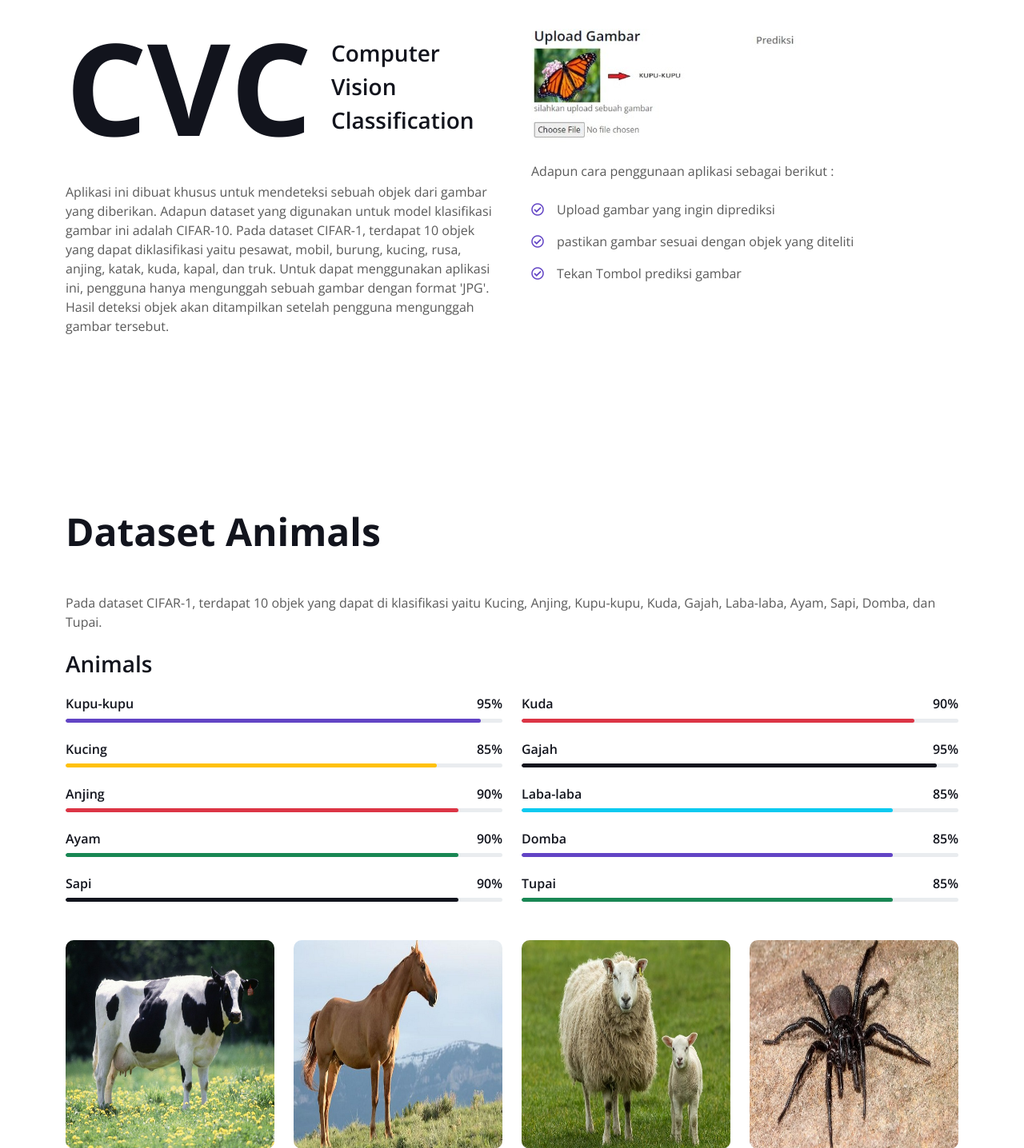
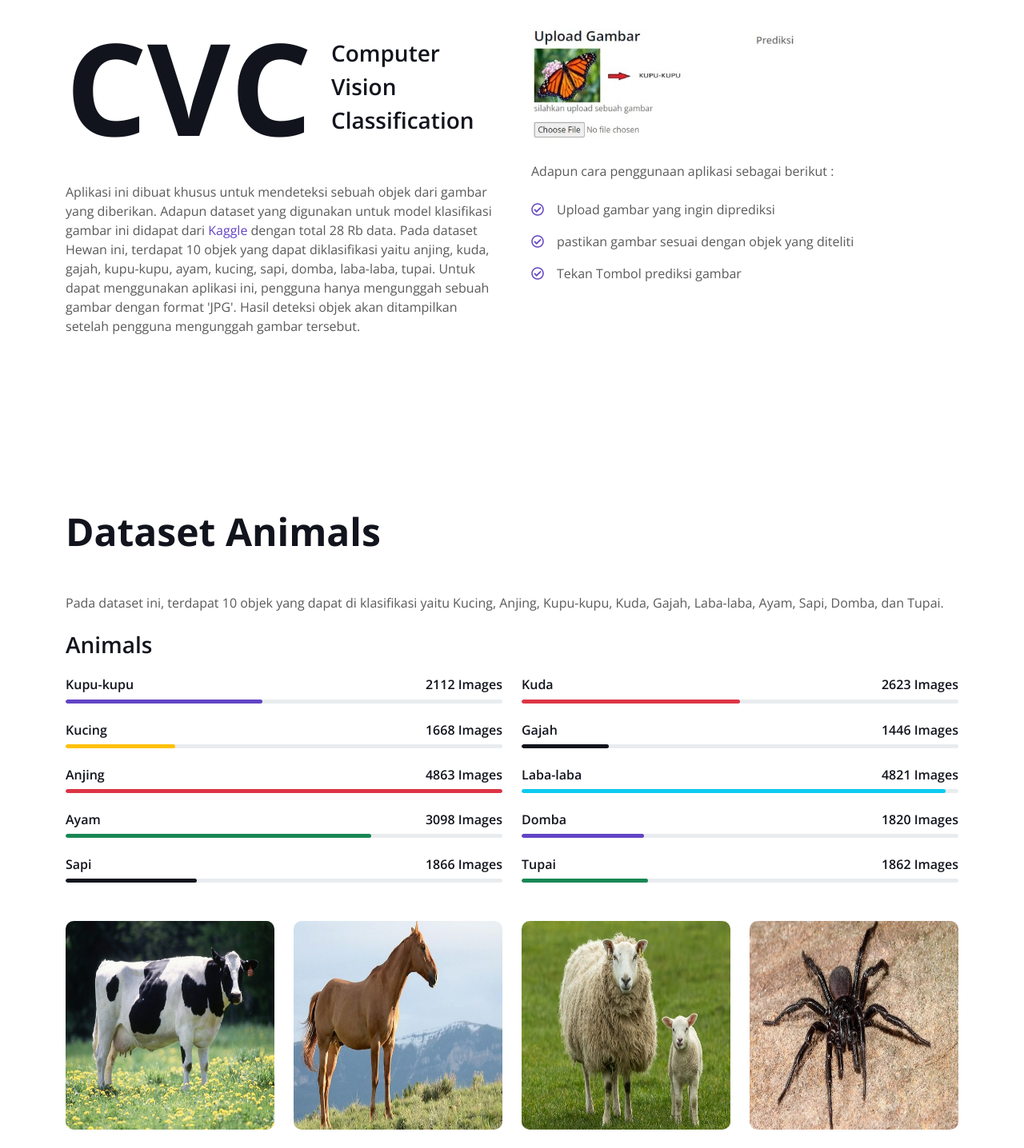
Before and after one commit to Nurrofimutaqin/ujianpraktik, a Flask app: page / in a window 1280 px wide. Shown: the part 799-2235 px from the top of the page at 80% size. Run offline with Flask 2, Linux system fonts and the light colour scheme; some libraries are stand-ins or nearby versions.

Commit message:
deskripsi aplikasi

```diff
--- a/templates/index.html
+++ b/templates/index.html
@@ -128,10 +128,10 @@
                         <h3 class="lh-base mb-0">Computer Vision Classification</h3>
                     </div>
                     <p class="mb-4">Aplikasi ini dibuat khusus untuk mendeteksi sebuah objek dari gambar yang diberikan.
-                        Adapun dataset yang digunakan untuk model klasifikasi gambar ini adalah CIFAR-10.
-                        Pada dataset CIFAR-1, terdapat 10 objek yang dapat diklasifikasi yaitu pesawat, mobil, burung,
-                        kucing,
-                        rusa, anjing, katak, kuda, kapal, dan truk.
+                        Adapun dataset yang digunakan untuk model klasifikasi gambar ini didapat dari
+                        <a href="https://www.kaggle.com/datasets/alessiocorrado99/animals10">Kaggle</a> dengan total 28 Rb data.
+                        Pada dataset Hewan ini, terdapat 10 objek yang dapat diklasifikasi yaitu anjing, kuda, gajah, kupu-kupu,
+                        ayam, kucing, sapi, domba, laba-laba, tupai.
                         Untuk dapat menggunakan aplikasi ini, pengguna hanya mengunggah sebuah gambar dengan format
                         'JPG'.
                         Hasil deteksi objek akan ditampilkan setelah pengguna mengunggah gambar tersebut.
@@ -168,7 +168,7 @@
             <div class="row g-4">
                 <div class="col-lg-12 wow fadeInUp" data-wow-delay="0.1s">
                     <h1 class="display-5 mb-5">Dataset Animals</h1>
-                    <p class="mb-4">Pada dataset CIFAR-1, terdapat 10 objek yang dapat di klasifikasi yaitu Kucing,
+                    <p class="mb-4">Pada dataset ini, terdapat 10 objek yang dapat di klasifikasi yaitu Kucing,
                         Anjing, Kupu-kupu, Kuda, Gajah, Laba-laba, Ayam, Sapi, Domba, dan Tupai.</p>
                     <h3 class="mb-4">Animals</h3>
                     <div class="row align-items-center">
@@ -176,50 +176,50 @@
                             <div class="skill mb-4">
                                 <div class="d-flex justify-content-between">
                                     <h6 class="font-weight-bold">Kupu-kupu</h6>
-                                    <h6 class="font-weight-bold">95%</h6>
+                                    <h6 class="font-weight-bold">2112 Images</h6>
                                 </div>
                                 <div class="progress">
-                                    <div class="progress-bar bg-primary" role="progressbar" aria-valuenow="95"
+                                    <div class="progress-bar bg-primary" role="progressbar" aria-valuenow="45"
                                         aria-valuemin="0" aria-valuemax="100"></div>
                                 </div>
                             </div>
                             <div class="skill mb-4">
                                 <div class="d-flex justify-content-between">
                                     <h6 class="font-weight-bold">Kucing</h6>
-                                    <h6 class="font-weight-bold">85%</h6>
+                                    <h6 class="font-weight-bold">1668 Images</h6>
                                 </div>
                                 <div class="progress">
-                                    <div class="progress-bar bg-warning" role="progressbar" aria-valuenow="85"
+                                    <div class="progress-bar bg-warning" role="progressbar" aria-valuenow="25"
                                         aria-valuemin="0" aria-valuemax="100"></div>
                                 </div>
                             </div>
                             <div class="skill mb-4">
                                 <div class="d-flex justify-content-between">
                                     <h6 class="font-weight-bold">Anjing</h6>
-                                    <h6 class="font-weight-bold">90%</h6>
+                                    <h6 class="font-weight-bold">4863 Images</h6>
                                 </div>
                                 <div class="progress">
-                                    <div class="progress-bar bg-danger" role="progressbar" aria-valuenow="90"
+                                    <div class="progress-bar bg-danger" role="progressbar" aria-valuenow="100"
                                         aria-valuemin="0" aria-valuemax="100"></div>
                                 </div>
                             </div>
                             <div class="skill mb-4">
                                 <div class="d-flex justify-content-between">
                                     <h6 class="font-weight-bold">Ayam</h6>
-                                    <h6 class="font-weight-bold">90%</h6>
+                                    <h6 class="font-weight-bold">3098 Images</h6>
                                 </div>
                                 <div class="progress">
-                                    <div class="progress-bar bg-success" role="progressbar" aria-valuenow="90"
+                                    <div class="progress-bar bg-success" role="progressbar" aria-valuenow="70"
                                         aria-valuemin="0" aria-valuemax="100"></div>
                                 </div>
                             </div>
                             <div class="skill mb-4">
                                 <div class="d-flex justify-content-between">
                                     <h6 class="font-weight-bold">Sapi</h6>
-                                    <h6 class="font-weight-bold">90%</h6>
+                                    <h6 class="font-weight-bold">1866 Images</h6>
                                 </div>
                                 <div class="progress">
-                                    <div class="progress-bar bg-dark" role="progressbar" aria-valuenow="90"
+                                    <div class="progress-bar bg-dark" role="progressbar" aria-valuenow="30"
                                         aria-valuemin="0" aria-valuemax="100"></div>
                                 </div>
                             </div>
@@ -228,50 +228,50 @@
                             <div class="skill mb-4">
                                 <div class="d-flex justify-content-between">
                                     <h6 class="font-weight-bold">Kuda</h6>
-                                    <h6 class="font-weight-bold">90%</h6>
+                                    <h6 class="font-weight-bold">2623 Images</h6>
                                 </div>
                                 <div class="progress">
-                                    <div class="progress-bar bg-danger" role="progressbar" aria-valuenow="90"
+                                    <div class="progress-bar bg-danger" role="progressbar" aria-valuenow="50"
                                         aria-valuemin="0" aria-valuemax="100"></div>
                                 </div>
                             </div>
                             <div class="skill mb-4">
                                 <div class="d-flex justify-content-between">
                                     <h6 class="font-weight-bold">Gajah</h6>
-                                    <h6 class="font-weight-bold">95%</h6>
+                                    <h6 class="font-weight-bold">1446 Images</h6>
                                 </div>
                                 <div class="progress">
-                                    <div class="progress-bar bg-dark" role="progressbar" aria-valuenow="95"
+                                    <div class="progress-bar bg-dark" role="progressbar" aria-valuenow="20"
                                         aria-valuemin="0" aria-valuemax="100"></div>
                                 </div>
                             </div>
                             <div class="skill mb-4">
                                 <div class="d-flex justify-content-between">
                                     <h6 class="font-weight-bold">Laba-laba</h6>
-                                    <h6 class="font-weight-bold">85%</h6>
+                                    <h6 class="font-weight-bold">4821 Images</h6>
                                 </div>
                                 <div class="progress">
-                                    <div class="progress-bar bg-info" role="progressbar" aria-valuenow="85"
+                                    <div class="progress-bar bg-info" role="progressbar" aria-valuenow="97"
                                         aria-valuemin="0" aria-valuemax="100"></div>
                                 </div>
                             </div>
                             <div class="skill mb-4">
                                 <div class="d-flex justify-content-between">
                                     <h6 class="font-weight-bold">Domba</h6>
-                                    <h6 class="font-weight-bold">85%</h6>
+                                    <h6 class="font-weight-bold">1820 Images</h6>
                                 </div>
                                 <div class="progress">
-                                    <div class="progress-bar bg-primary" role="progressbar" aria-valuenow="85"
+                                    <div class="progress-bar bg-primary" role="progressbar" aria-valuenow="28"
                                         aria-valuemin="0" aria-valuemax="100"></div>
                                 </div>
                             </div>
                             <div class="skill mb-4">
                                 <div class="d-flex justify-content-between">
                                     <h6 class="font-weight-bold">Tupai</h6>
-                                    <h6 class="font-weight-bold">85%</h6>
+                                    <h6 class="font-weight-bold">1862 Images</h6>
                                 </div>
                                 <div class="progress">
-                                    <div class="progress-bar bg-success" role="progressbar" aria-valuenow="85"
+                                    <div class="progress-bar bg-success" role="progressbar" aria-valuenow="29"
                                         aria-valuemin="0" aria-valuemax="100"></div>
                                 </div>
                             </div>
```
